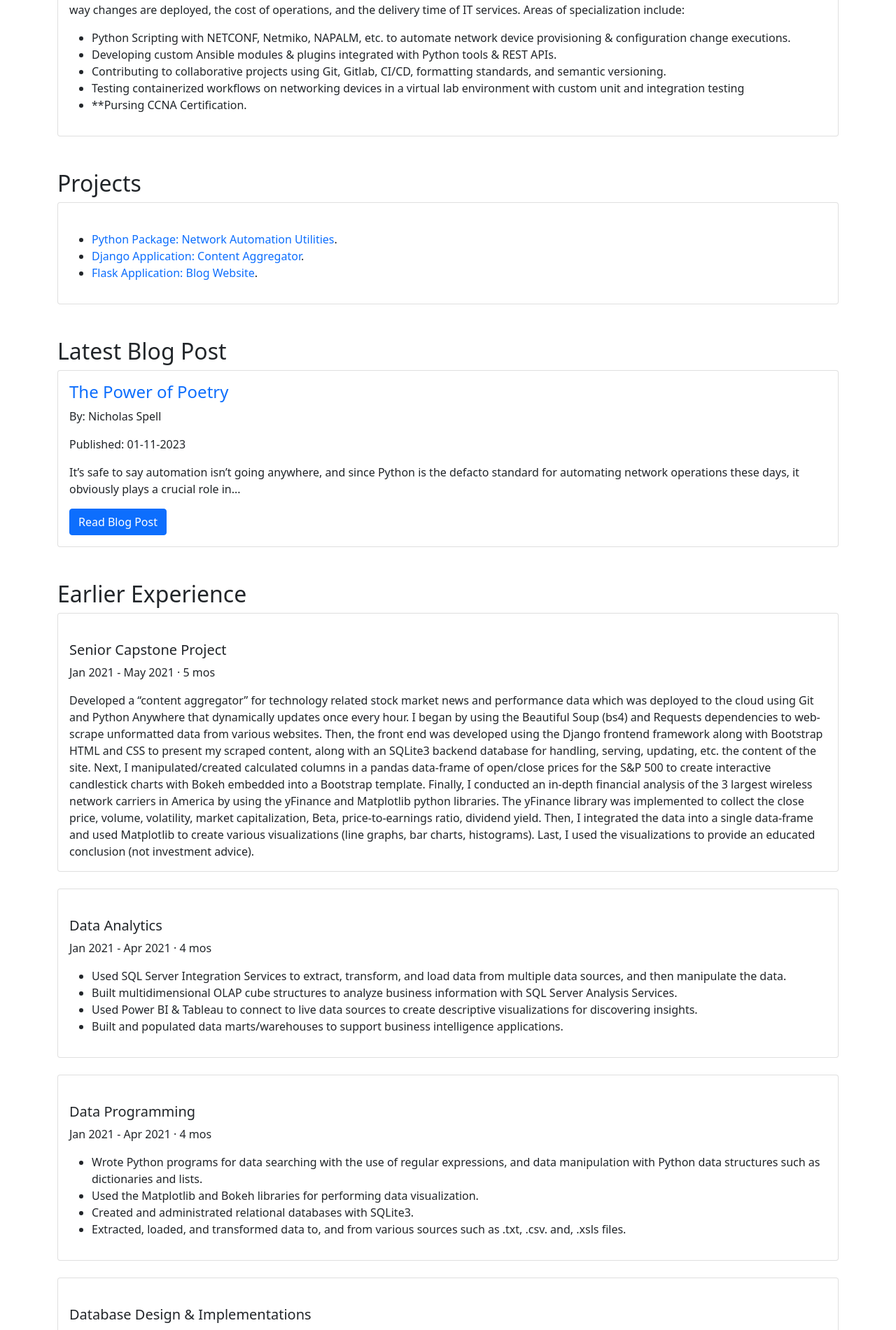
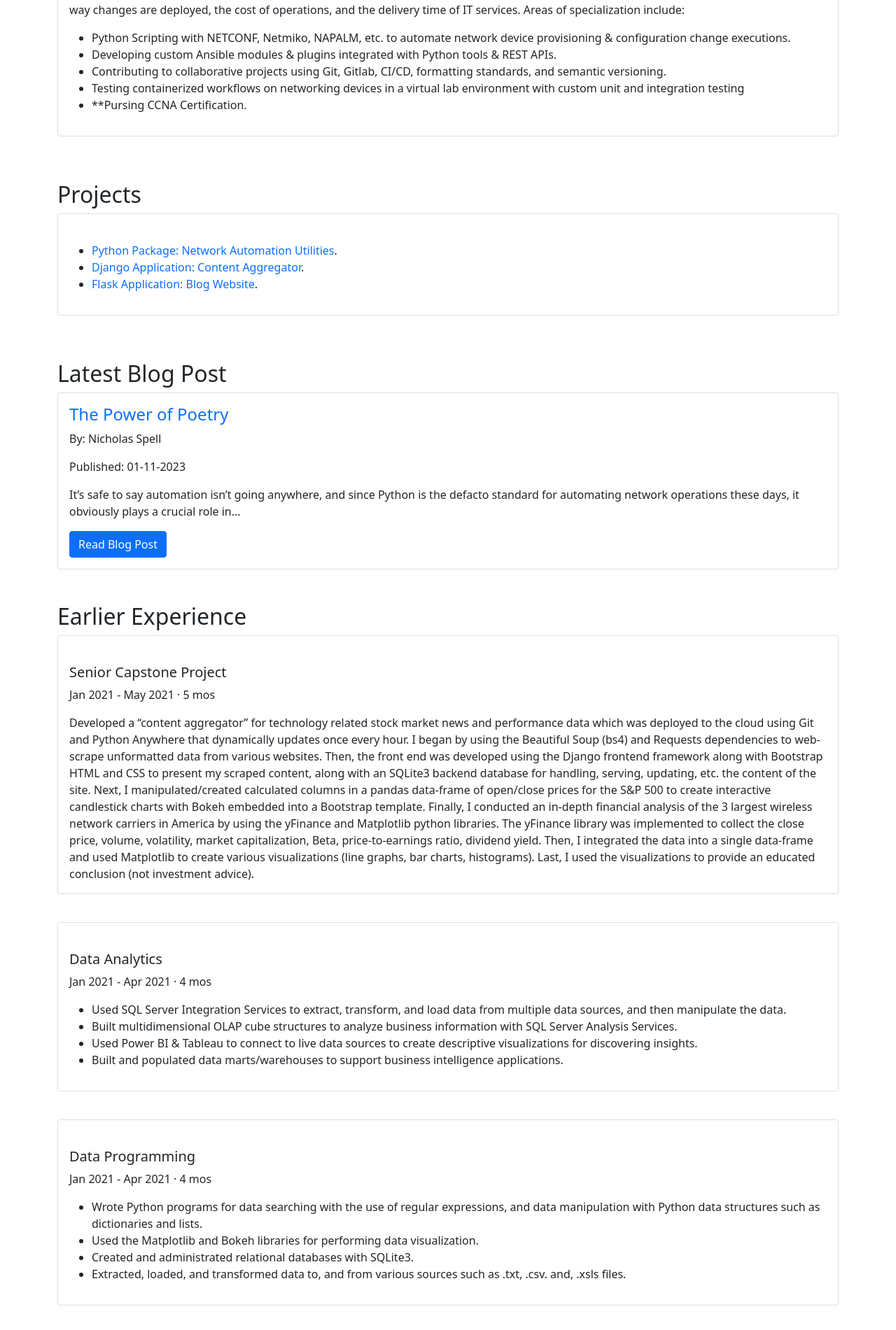
Before and after one commit to ns03444/portfolio, a Flask app: page / in a window 1280 px wide. Shown: the part 610-2511 px from the top of the page at 70% size. Run offline with Flask 3, Linux system fonts and the light colour scheme.

Commit message:
updates index.html | adds favicon

```diff
--- a/app.py
+++ b/app.py
@@ -1,4 +1,4 @@
 from portfolio import app
 
 if __name__ == '__main__':
-    app.run(debug=True)
+    app.run(host='0.0.0.0', port=8080)
--- a/portfolio/templates/index.html
+++ b/portfolio/templates/index.html
@@ -39,7 +39,8 @@
     <br>
     <div class="container">
         <h2>About Me</h2>
-    <div class="card">
+    <div class="card mb-3 rounded">
+
         <div class="card-body">
             <p>Joining <a class="text-decoration-none" href="https://www.fiserv.com/">Fiserv</a> in June 2021 as part of the Client WAN Engineering Organization, Nicholas is an active member of a DevOps teams delivering Network Automation through the latest tools and software in an agile fashion. Their mission is to change the way our Network Engineers support clients by automating repetitive, error-prone tasks from their daily operations. Our automation platform is continuously improving the way changes are deployed, the cost of operations, and the delivery time of IT services.
                 Areas of specialization include: </p>
@@ -57,7 +58,8 @@
         <br>
         <div class="container">
             <h2>Projects</h2>
-        <div class="card">
+        <div class="card mb-3 rounded">
+
             <div class="card-body">
             <br>
             <ul>
@@ -89,7 +91,8 @@
             <div class="container">
             <div class="jumbotron">
                 <h2>Earlier Experience</h2>
-            <div class="card">
+            <div class="card mb-3 rounded">
+
                 <div class="card-body">
                 <br>
                 <h5 class="card-title">Senior Capstone Project</h5>
@@ -110,7 +113,8 @@
                 </div>
                 </div>
                 <br>
-                <div class="card">
+                <div class="card mb-3 rounded">
+
                     <div class="card-body">
                     <br>
                     <h5 class="card-title">Data Analytics</h5>
@@ -124,7 +128,8 @@
                     </div>
                     </div>
                     <br>
-                <div class="card">
+                <div class="card mb-3 rounded">
+
                     <div class="card-body">
                     <br>
                     <h5 class="card-title">Data Programming</h5>
@@ -138,7 +143,8 @@
                     </div>
                     </div>
                     <br>
-                <div class="card">
+                <div class="card mb-3 rounded">
+
                     <div class="card-body">
                     <br>
                     <h5 class="card-title">Database Design & Implementations</h5>
@@ -152,7 +158,8 @@
                     </div>
                     </div>
                     <br>
-                <div class="card">
+                <div class="card mb-3 rounded">
+
                     <div class="card-body">
                     <br>
                     <h5 class="card-title">I.T Support Specialist</h5>
```
Also changed, not shown: static/favicon.ico (added).
